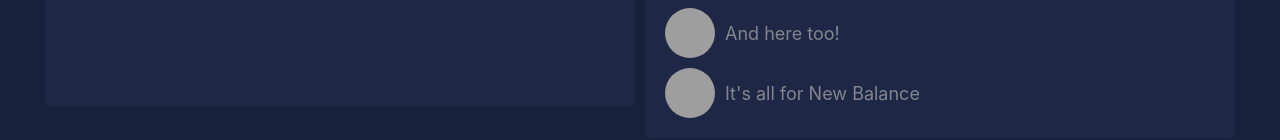
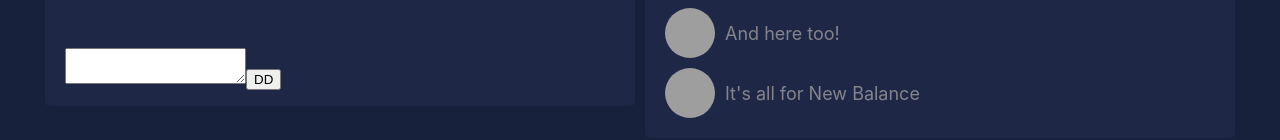
Before and after one commit to yurii-martyniuk/lastRonin, a React (Create React App) app: page /tape in a window 1280 px wide. Shown: the part 609-749 px from the top of the page. Built offline with nearby package versions, Linux system fonts and the light colour scheme; grey boxes are pictures that could not be loaded.

Commit message:
added rerender for create post component

```diff
--- a/src/App.js
+++ b/src/App.js
@@ -7,10 +7,8 @@ import Nav from "./components/Nav/Nav";
 import {BrowserRouter} from "react-router-dom";
 
 
+const App = (props) => {
 
-
-
-const App = (props) => {
     return (
         <BrowserRouter>
             <div className="App">
@@ -21,6 +19,7 @@ const App = (props) => {
                     dialogData={props.state.messenger.dialogData}
                     senderData={props.state.messenger.senderData}
                     messageData={props.state.tape.messageData}
+                    createPost={props.createPost}
                 />
             </div>
         </BrowserRouter>
--- a/src/components/Body/Body.jsx
+++ b/src/components/Body/Body.jsx
@@ -12,6 +12,7 @@ const Body = (props) => {
                 {/*<Route exact path="/" component={Tape} />*/}
                 <Route path="/tape" render={ () => <Tape
                     messageData={props.messageData}
+                    createPost={props.createPost}
                 />} />
                 <Route path="/messenger" render={ () => <Messenger
                     dialogData={props.dialogData}
--- a/src/components/Body/Messenger/Dialogs/Dialogs.jsx
+++ b/src/components/Body/Messenger/Dialogs/Dialogs.jsx
@@ -7,6 +7,13 @@ const Dialogs = (props) => {
         d => <div className={s.item}>{d.dialog}</div>
     );
 
+    let text = React.createRef();
+
+    let alertText = () => {
+        let addText = text.current.value;
+        alert(addText);
+    }
+
     return(
       <div className={s.dialogs}>
           <p className={s.title}> DIALOGS! </p>
@@ -14,7 +21,10 @@ const Dialogs = (props) => {
           <div className={s.items}>
               {dialogs}
           </div>
+          <textarea ref={text}></textarea>
+          <button onClick={alertText}>DD</button>
       </div>
+
     );
 };
 
--- a/src/components/Body/Tape/Tape.jsx
+++ b/src/components/Body/Tape/Tape.jsx
@@ -7,8 +7,12 @@ import s from "./Tape.module.scss"
 const Tape = (props) => {
     return(
         <div className={s.tape}>
-            <CreatePost/>
-            <Posts messageData={props.messageData}/>
+            <CreatePost
+                createPost={props.createPost}
+            />
+            <Posts
+                messageData={props.messageData}
+            />
         </div>
     );
 };
--- a/src/components/Body/Tape/СreatePost/СreatePost.jsx
+++ b/src/components/Body/Tape/СreatePost/СreatePost.jsx
@@ -1,6 +1,19 @@
 import React from "react";
 import s from "./СreatePost.module.scss"
-const CreatePost = () => {
+
+
+const CreatePost = (props) => {
+
+    let text = React.createRef();
+
+
+    let alertText = () => {
+        debugger;
+        let textData = text.current.value;
+        props.createPost(textData);
+        text.current.value = '';
+    }
+
     return(
         <div className={s.createPost}>
             <p className={s.title}> Create Post </p>
@@ -10,7 +23,8 @@ const CreatePost = () => {
                 className={s.avatar}
             />
             <span> Write something here: </span></div>
-
+            <textarea ref={text}> </textarea>
+            <button onClick={alertText}>DD</button>
         </div>
     )
 }
--- a/src/index.js
+++ b/src/index.js
@@ -1,19 +1,11 @@
 import React from 'react';
-import ReactDOM from 'react-dom';
 import './index.css';
-import App from './App';
 import * as serviceWorker from './serviceWorker';
-import state from './redux/state'
+import {rerenderTree} from "./render";
+import state from "./redux/state";
 
 
-ReactDOM.render(
-  <React.StrictMode>
-    <App
-        state={state}
-    />
-  </React.StrictMode>,
-  document.getElementById('root')
-);
+rerenderTree(state);
 
 // If you want your app to work offline and load faster, you can change
 // unregister() to register() below. Note this comes with some pitfalls.
--- a/src/redux/state.js
+++ b/src/redux/state.js
@@ -1,3 +1,5 @@
+import {rerenderTree} from "../render";
+
 let state = {
     messenger: {
         dialogData : [
@@ -23,4 +25,15 @@ let state = {
     }
 }
 
+export let createPost = (text) => {
+    debugger;
+    let textData = {
+        message: text
+    };
+    state.tape.messageData.push(textData)
+    rerenderTree(state);
+};
+
+
+
 export default state;
--- /dev/null
+++ b/src/render.js
@@ -0,0 +1,17 @@
+import React from 'react';
+import ReactDOM from 'react-dom';
+import './index.css';
+import App from './App';
+import {createPost} from './redux/state'
+
+export let rerenderTree = (state) => {
+    ReactDOM.render(
+        <React.StrictMode>
+            <App
+                state={state} createPost={createPost}
+            />
+        </React.StrictMode>,
+        document.getElementById('root')
+    );
+
+}
```
